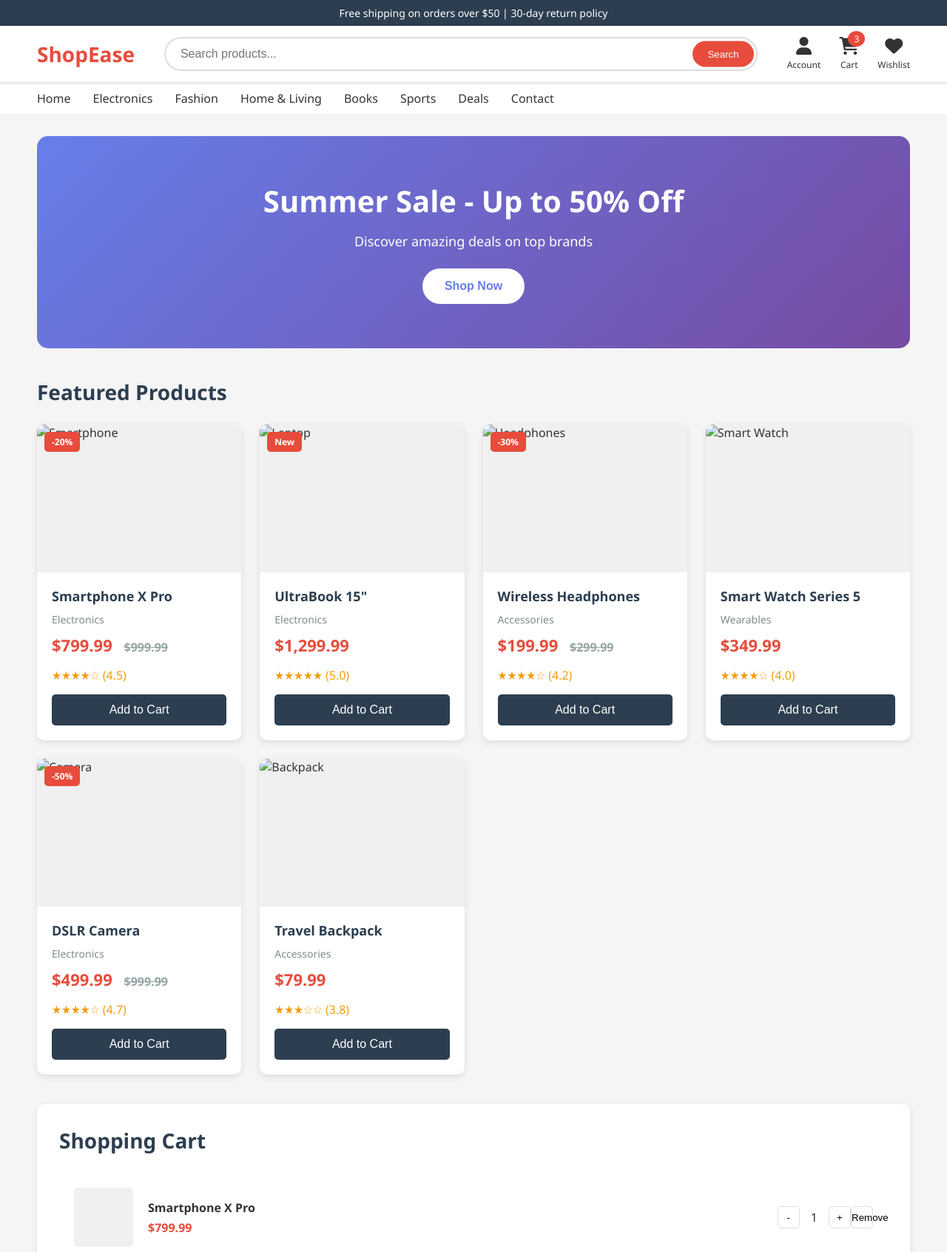
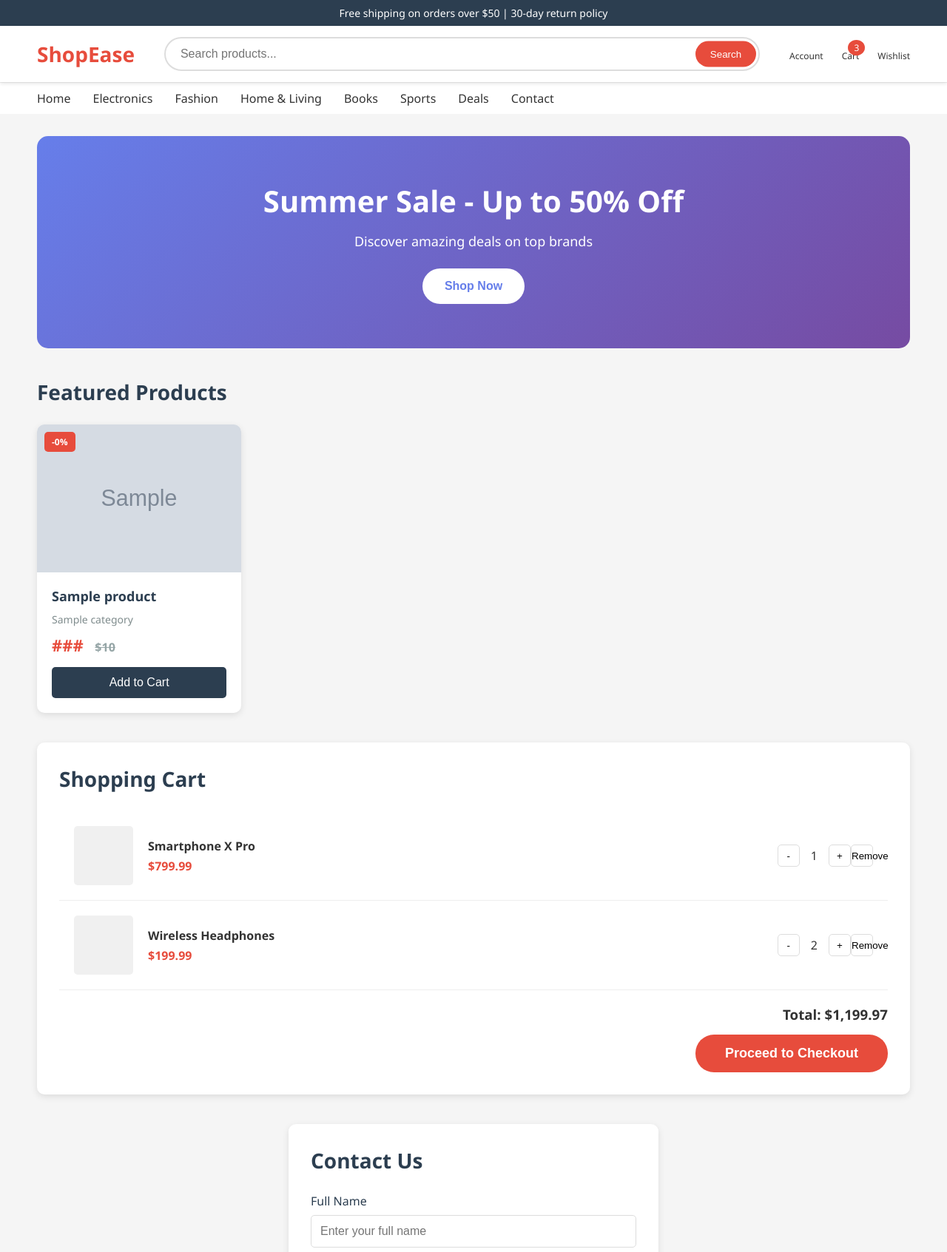
Before and after one commit to Yaseen-Naqash/advanceweb5, a Django app: page / in a window 1280 px wide. Shown: the top 1693 px of the page at 74% size. Run offline with Django 5.2, Linux system fonts and the light colour scheme; tables that the repository leaves empty hold one stand-in row (values such as "Sample post"); grey boxes marked "Sample" are stand-in pictures; some libraries are stand-ins or nearby versions.

Commit message:
session 5.2

```diff
--- a/advanceweb/urls.py
+++ b/advanceweb/urls.py
@@ -15,13 +15,13 @@ Including another URLconf
     2. Add a URL to urlpatterns:  path('blog/', include('blog.urls'))
 """
 from django.contrib import admin
-from django.urls import path
+from django.urls import path, include
 from django.conf.urls.static import static
 from django.conf import settings
 from base.views import home
 urlpatterns = [
     path('admin/', admin.site.urls),
-    path('', home)
+    path('', home),
 
 ]
 urlpatterns += static(settings.MEDIA_URL ,document_root=settings.MEDIA_ROOT)
--- a/base/models.py
+++ b/base/models.py
@@ -16,5 +16,6 @@ class Product(models.Model):
     created_at = models.DateTimeField(auto_now=True)
     updated_at = models.DateTimeField(auto_now_add=True)
 
+
     def __str__(self):
         return self.title
--- a/base/views.py
+++ b/base/views.py
@@ -1,6 +1,15 @@
 from django.shortcuts import render
-
+from .models import Product
 # Create your views here.
 def home(request):
+    products = Product.objects.all()
 
-    return render(request, 'django-template.html')
+
+
+
+    context = {
+        'products':products,
+        'test':'test',
+    }
+
+    return render(request, 'django-template.html', context)
--- a/templates/django-template.html
+++ b/templates/django-template.html
@@ -4,7 +4,7 @@
     <meta charset="UTF-8">
     <meta name="viewport" content="width=device-width, initial-scale=1.0">
     <title>ShopEase - Online Shopping</title>
-    <link rel="stylesheet" href="https://cdnjs.cloudflare.com/ajax/libs/font-awesome/6.0.0/css/all.min.css">
+    <!-- <link rel="stylesheet" href="https://cdnjs.cloudflare.com/ajax/libs/font-awesome/6.0.0/css/all.min.css"> -->
     <style>
         * {
             margin: 0;
@@ -542,119 +542,31 @@
             <h2 class="section-title">Featured Products</h2>
             <div class="product-grid">
                 <!-- Product 1 -->
+                 {% for product in products %}
                 <div class="product-card">
                     <div class="product-image">
-                        <span class="product-badge">-20%</span>
-                        <img src="https://via.placeholder.com/250x200?text=Smartphone" alt="Smartphone">
+                        <span class="product-badge">-{{product.discount}}%</span>
+                        {% if product.image %}
+                        <img src="{{ product.image.url }}" alt="Smartphone">
+                        {% else %}
+                        <img src="" alt="Smartphone">
+
+                        {% endif %}
                     </div>
                     <div class="product-details">
-                        <div class="product-name">Smartphone X Pro</div>
-                        <div class="product-category">Electronics</div>
+                        <div class="product-name">{{product.title}}</div>
+                        <div class="product-category">{{product.category}}</div>
                         <div class="product-price">
-                            $799.99
-                            <span class="original-price">$999.99</span>
+                            ###
+                            <span class="original-price">${{product.price}}</span>
                         </div>
                         <div class="product-rating">
-                            ★★★★☆ (4.5)
                         </div>
                         <button class="add-to-cart">Add to Cart</button>
                     </div>
                 </div>
+                {% endfor %}
 
-                <!-- Product 2 -->
-                <div class="product-card">
-                    <div class="product-image">
-                        <span class="product-badge">New</span>
-                        <img src="https://via.placeholder.com/250x200?text=Laptop" alt="Laptop">
-                    </div>
-                    <div class="product-details">
-                        <div class="product-name">UltraBook 15"</div>
-                        <div class="product-category">Electronics</div>
-                        <div class="product-price">
-                            $1,299.99
-                        </div>
-                        <div class="product-rating">
-                            ★★★★★ (5.0)
-                        </div>
-                        <button class="add-to-cart">Add to Cart</button>
-                    </div>
-                </div>
-
-                <!-- Product 3 -->
-                <div class="product-card">
-                    <div class="product-image">
-                        <span class="product-badge">-30%</span>
-                        <img src="https://via.placeholder.com/250x200?text=Headphones" alt="Headphones">
-                    </div>
-                    <div class="product-details">
-                        <div class="product-name">Wireless Headphones</div>
-                        <div class="product-category">Accessories</div>
-                        <div class="product-price">
-                            $199.99
-                            <span class="original-price">$299.99</span>
-                        </div>
-                        <div class="product-rating">
-                            ★★★★☆ (4.2)
-                        </div>
-                        <button class="add-to-cart">Add to Cart</button>
-                    </div>
-                </div>
-
-                <!-- Product 4 -->
-                <div class="product-card">
-                    <div class="product-image">
-                        <img src="https://via.placeholder.com/250x200?text=Smart+Watch" alt="Smart Watch">
-                    </div>
-                    <div class="product-details">
-                        <div class="product-name">Smart Watch Series 5</div>
-                        <div class="product-category">Wearables</div>
-                        <div class="product-price">
-                            $349.99
-                        </div>
-                        <div class="product-rating">
-                            ★★★★☆ (4.0)
-                        </div>
-                        <button class="add-to-cart">Add to Cart</button>
-                    </div>
-                </div>
-
-                <!-- Product 5 -->
-                <div class="product-card">
-                    <div class="product-image">
-                        <span class="product-badge">-50%</span>
-                        <img src="https://via.placeholder.com/250x200?text=Camera" alt="Camera">
-                    </div>
-                    <div class="product-details">
-                        <div class="product-name">DSLR Camera</div>
-                        <div class="product-category">Electronics</div>
-                        <div class="product-price">
-                            $499.99
-                            <span class="original-price">$999.99</span>
-                        </div>
-                        <div class="product-rating">
-                            ★★★★☆ (4.7)
-                        </div>
-                        <button class="add-to-cart">Add to Cart</button>
-                    </div>
-                </div>
-
-                <!-- Product 6 -->
-                <div class="product-card">
-                    <div class="product-image">
-                        <img src="https://via.placeholder.com/250x200?text=Backpack" alt="Backpack">
-                    </div>
-                    <div class="product-details">
-                        <div class="product-name">Travel Backpack</div>
-                        <div class="product-category">Accessories</div>
-                        <div class="product-price">
-                            $79.99
-                        </div>
-                        <div class="product-rating">
-                            ★★★☆☆ (3.8)
-                        </div>
-                        <button class="add-to-cart">Add to Cart</button>
-                    </div>
-                </div>
             </div>
         </section>
 
```
Also changed, not shown: base/management/commands/populate_dummy_data.py (added, +90 -0 lines).
